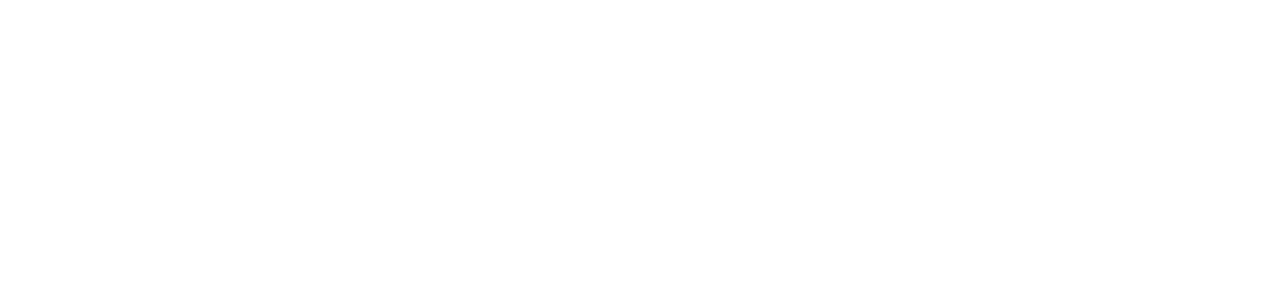
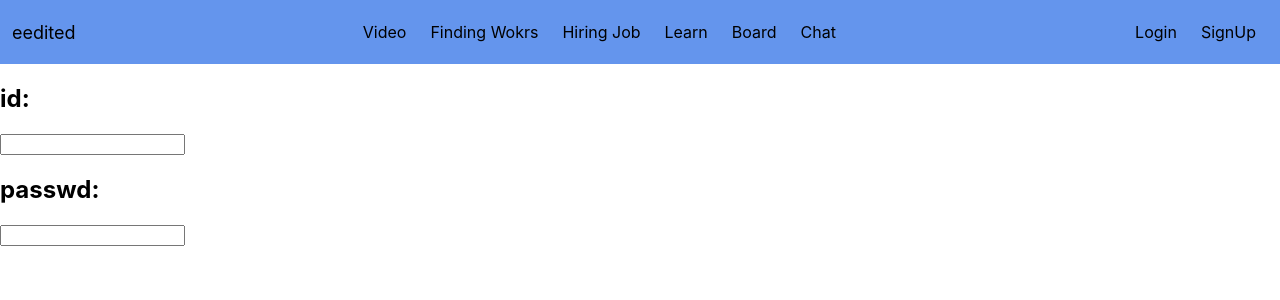
Before and after one commit to eedited/ReactWeb, a React (Create React App) app: page /login in a window 1280 px wide. Shown: the top 300 px of the page. Built offline with nearby package versions, Linux system fonts and the light colour scheme.

Commit message:
add login, signup page of light version

```diff
--- a/package.json
+++ b/package.json
@@ -19,6 +19,7 @@
     "@typescript-eslint/eslint-plugin": "^4.28.2",
     "@typescript-eslint/parser": "^4.28.2",
     "axios": "^0.21.1",
+    "immer": "^9.0.5",
     "node-sass": "^4.14.1",
     "qs": "^6.10.1",
     "react": "^17.0.2",
@@ -29,6 +30,8 @@
     "react-scripts": "4.0.3",
     "react-youtube": "^7.13.1",
     "redux": "^4.1.0",
+    "redux-actions": "^2.6.5",
+    "redux-devtools-extension": "^2.13.9",
     "typescript": "^4.1.2",
     "web-vitals": "^1.0.1",
     "youtube-api-search": "0.0.5"
@@ -59,6 +62,7 @@
   },
   "devDependencies": {
     "@types/react-router-dom": "^5.1.8",
+    "@types/redux-actions": "^2.6.2",
     "eslint": "^7.30.0",
     "eslint-config-airbnb": "^18.2.1",
     "eslint-plugin-import": "^2.23.4",
--- a/src/App.tsx
+++ b/src/App.tsx
@@ -3,15 +3,18 @@ import React from 'react';
 import './App.scss';
 import { Route } from 'react-router-dom';
 import Landing from './components/Landing/Landing';
-
+import LoginPage from './components/LoginPage/LoginPage';
 // import Landing from './pages/Landing';
 import logo from './logo.svg';
+import SignupPage from './components/SignupPage/SignupPage';
 
 type AppType = ()=> JSX.Element;
 
 const App: AppType = (): JSX.Element => (
     <div className="App">
         <Route path="/" component={Landing} exact />
+        <Route path="/login" component={LoginPage} />
+        <Route path="/signup" component={SignupPage} />
     </div>
 
 );
--- a/src/components/Landing/Landing.tsx
+++ b/src/components/Landing/Landing.tsx
@@ -1,5 +1,5 @@
 import React from 'react';
-import BaseTemplate from '../BaseTemplate/BaseTemplate';
+import BaseTemplate from '../common/BaseTemplate';
 import Description from './Description/Description';
 import VideoGrid from './VideoGrid/VideoGrid';
 
--- /dev/null
+++ b/src/components/LoginPage/LoginPage.tsx
@@ -0,0 +1,20 @@
+import React from 'react';
+import Navbar from '../common/Navbar/Navbar';
+
+const LoginPage: React.FC = () => (
+    <div>
+        <Navbar />
+        <div>
+            <div>
+                <h2>id:</h2>
+                <input type="email" />
+            </div>
+            <div>
+                <h2>passwd:</h2>
+                <input type="password" />
+            </div>
+        </div>
+    </div>
+);
+
+export default LoginPage;
--- /dev/null
+++ b/src/components/SignupPage/SignupPage.tsx
@@ -0,0 +1,20 @@
+import React from 'react';
+import Navbar from '../common/Navbar/Navbar';
+
+const SignupPage: React.FC = () => (
+    <div>
+        <Navbar />
+        <div>
+            <div>
+                <h2>put email:</h2>
+                <input type="email" />
+            </div>
+            <div>
+                <h2>passwd:</h2>
+                <input type="password" />
+            </div>
+        </div>
+    </div>
+);
+
+export default SignupPage;
--- a/src/components/BaseTemplate/Navbar/Navbar.tsx
+++ b/src/components/common/Navbar/Navbar.tsx
@@ -16,8 +16,8 @@ const Navbar: React.FC = () => (
             <Link to="/">Chat</Link>
         </div>
         <div className="navbar__utility">
-            <Link to="/">Login</Link>
-            <Link to="/">Logout</Link>
+            <Link to="/login">Login</Link>
+            <Link to="/signup">SignUp</Link>
         </div>
     </div>
 );
--- a/src/index.css
+++ b/src/index.css
@@ -5,6 +5,20 @@ body {
     sans-serif;
   -webkit-font-smoothing: antialiased;
   -moz-osx-font-smoothing: grayscale;
+  box-sizing: border-box;
+  min-height: 100%;
+}
+
+#root{
+  min-height: 100%;
+}
+
+html{
+  height: 100%;
+}
+a{
+  color: iherit;
+  text-decoration: none;
 }
 
 code {
--- a/src/index.tsx
+++ b/src/index.tsx
@@ -2,13 +2,20 @@ import React from 'react';
 import ReactDOM from 'react-dom';
 import { BrowserRouter } from 'react-router-dom';
 import './index.css';
+import { createStore, Store } from 'redux';
+import { Provider } from 'react-redux';
+import { composeWithDevTools } from 'redux-devtools-extension';
 import App from './App';
 import reportWebVitals from './reportWebVitals';
+import rootReducer, { rootStateType, rootActionType } from './modules';
 
+const store: Store<rootStateType, rootActionType> = createStore(rootReducer, composeWithDevTools());
 ReactDOM.render(
-    <BrowserRouter>
-        <App />
-    </BrowserRouter>,
+    <Provider store={store}>
+        <BrowserRouter>
+            <App />
+        </BrowserRouter>
+    </Provider>,
     document.getElementById('root'),
 );
 
```
Also changed, not shown: src/components/common/BaseTemplate.tsx (renamed from src/components/BaseTemplate/BaseTemplate.tsx), src/components/common/Footer/Footer.scss (renamed from src/components/BaseTemplate/Footer/Footer.scss), src/components/common/Footer/Footer.tsx (renamed from src/components/BaseTemplate/Footer/Footer.tsx), src/components/common/Navbar/Navbar.scss (renamed from src/components/BaseTemplate/Navbar/Navbar.scss), 1 other file (tests, documents, lock files or other folders).
